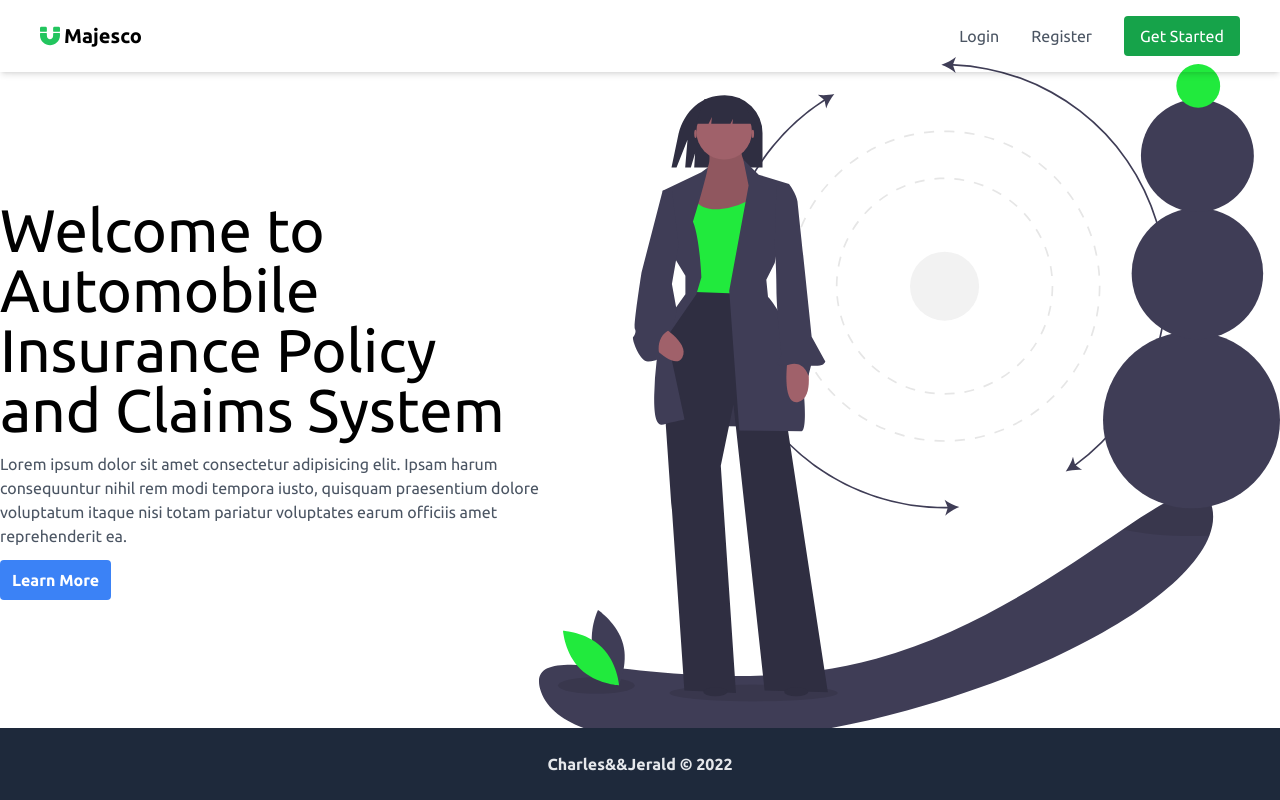
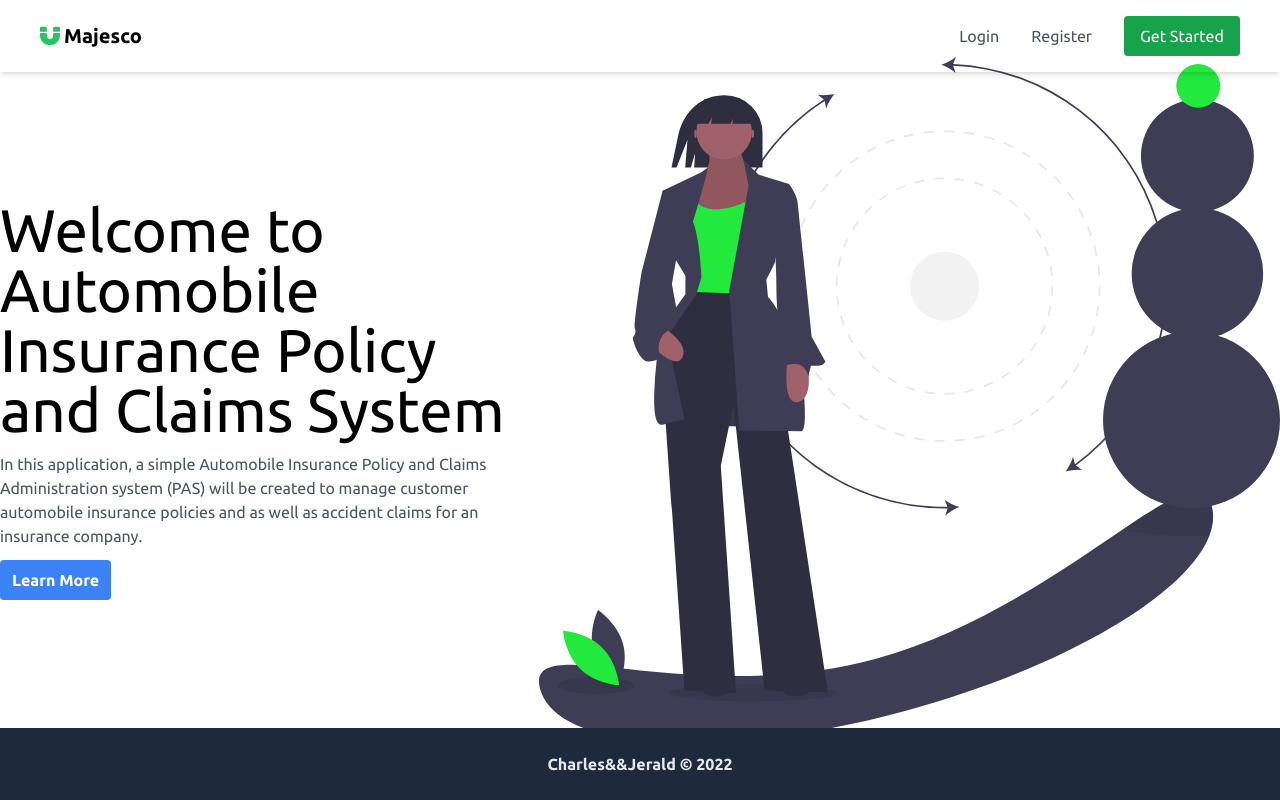
Before and after one commit to Vincexx/insurance-pas, a React (Create React App) app: page / in a window 1280 px wide. Built offline with nearby package versions, Linux system fonts and the light colour scheme.

Commit message:
update desc

```diff
--- a/src/pages/Index.jsx
+++ b/src/pages/Index.jsx
@@ -8,10 +8,10 @@ const Index = () => {
           Welcome to Automobile Insurance Policy and Claims System
         </h1>
         <p className="text-left my-3 text-gray-600">
-          Lorem ipsum dolor sit amet consectetur adipisicing elit. Ipsam harum
-          consequuntur nihil rem modi tempora iusto, quisquam praesentium dolore
-          voluptatum itaque nisi totam pariatur voluptates earum officiis amet
-          reprehenderit ea.
+          In this application, a simple Automobile Insurance Policy and
+          Claims Administration system (PAS) will be created to manage customer
+          automobile insurance policies and as well as accident claims for an
+          insurance company.
         </p>
         <button className="bg-blue-500 font-bold text-white py-2 px-3 rounded">
           Learn More
```
